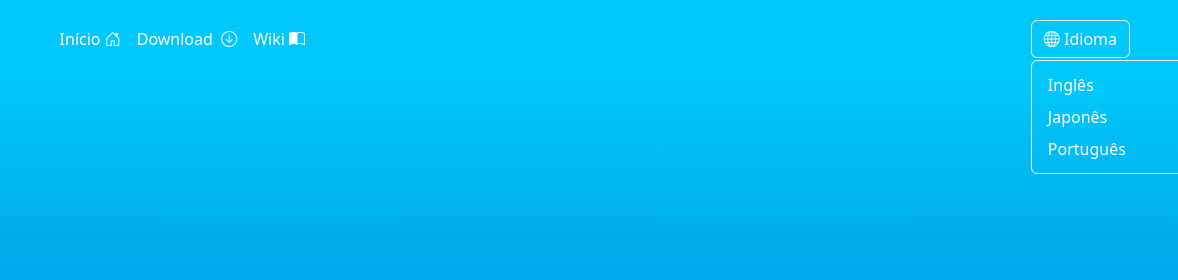
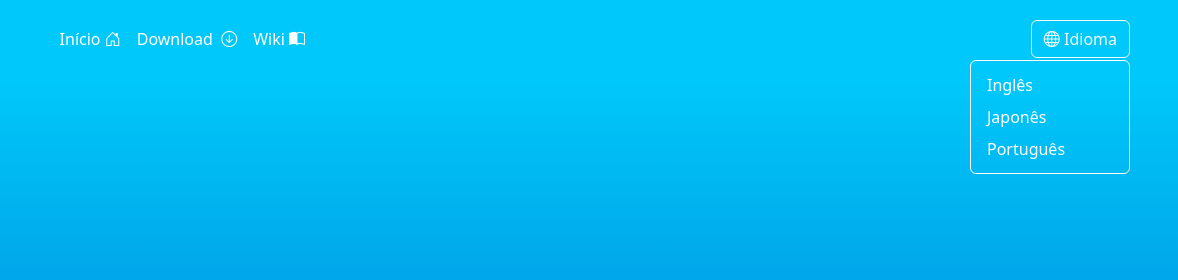
Before and after one commit to kin37ik/DuckStationWebsite, a plain HTML site: page ptwindl.html in a window 1280 px wide. Both pictures are taken after a click on the button "Idioma". Shown: the top 280 px of the page, 102-1280 px from the left. Drawn offline with nearby package versions, Linux system fonts and the light colour scheme; a script that the page names is missing.

Commit message:
Update ptwindl.html

```diff
--- a/ptwindl.html
+++ b/ptwindl.html
@@ -38,9 +38,8 @@
           <div class="dropdown">
             <form class="d-flex">
               <button class="btn btn-outline-light" type="submit">
-                <a class="nav-link dropdown-toggle" id="navbarDropdown2" href="#" role="button"
-                  data-bs-toggle="dropdown" aria-expanded="false"><span class="bi bi-globe"></span>&nbsp;Idioma</a>
-                <ul class="dropdown-menu" aria-labelledby="dropdownMenu1">
+                <a class="nav-link dropdown-toggle" id="navbarDropdown2" href="#" role="button" data-bs-toggle="dropdown" aria-expanded="false"><span class="bi bi-globe"></span>&nbsp;Idioma</a>
+                <ul class="dropdown-menu dropdown-menu-end" aria-labelledby="dropdownMenu1">
                   <li><a class="dropdown-item" href="windl.html">Inglês</a></li>
                   <li><a class="dropdown-item" href="jpwindl.html">Japonês</a></li>
 									<li><a class="dropdown-item" href="ptindex.html">Português</a></li>
```
